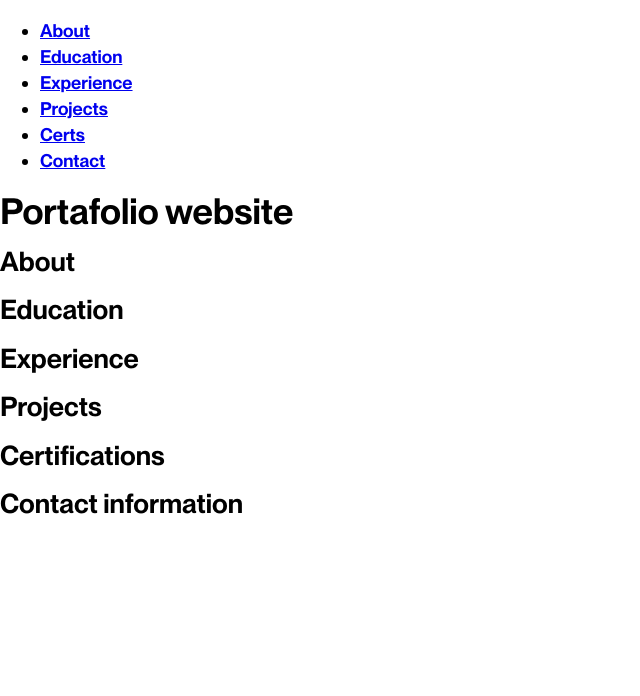
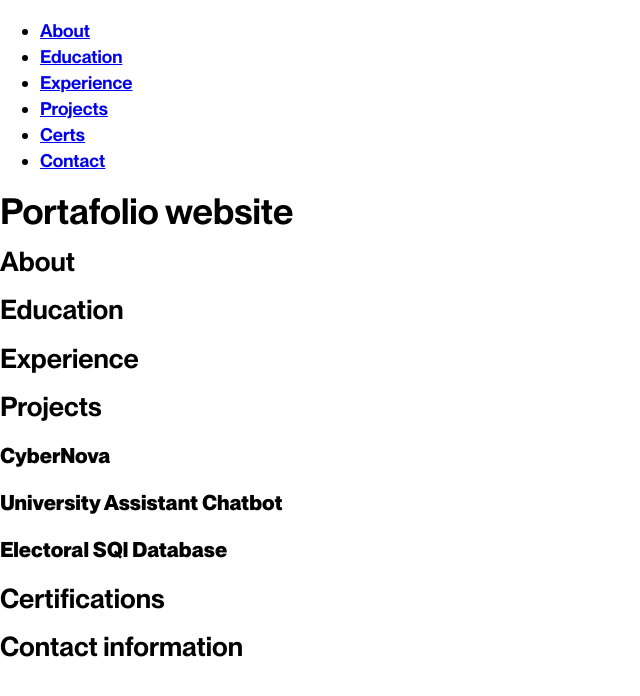
Before and after one commit to sebas-cat/Personal-website, a React (Vite) app: page / in a window 1280 px wide. Shown: the top 696 px of the page, without its empty margins (0-640 px from the left). Built offline with nearby package versions, Linux system fonts and the light colour scheme.

Commit message:
feat: added the Project data model and ProjectCard component with conditional rendering

```diff
--- a/src/App.tsx
+++ b/src/App.tsx
@@ -1,3 +1,5 @@
+import {projects} from './data/projects'
+import ProjectCard from './components/ProjectCard'
 
 interface NavigationItem {
   label: string
@@ -11,6 +13,7 @@ const navigationItems: NavigationItem[] = [
   { label: "Certs", href: "#certs" },
   { label: "Contact", href: "#contact" },
 ]
+
 const App = () => {
   return (
     <div>
@@ -28,7 +31,10 @@ const App = () => {
         <section id="about"><h2>About</h2></section>
           <section id="education"><h2>Education</h2></section>
             <section id="experience"><h2>Experience</h2></section>
-              <section id="projects"><h2>Projects</h2></section>
+              <section id="projects"><h2>Projects</h2>
+              {projects.map((project) => (
+                <ProjectCard key={project.id} project={project}/>
+              ))}</section>
                 <section id="certs"><h2>Certifications</h2> </section>
                   <section id="contact"><h2>Contact information</h2></section>
 
--- /dev/null
+++ b/src/components/ProjectCard.tsx
@@ -0,0 +1,16 @@
+import type {Project } from '../data/projects'
+
+interface ProjectCardProps {
+    project: Project
+}
+
+const ProjectCard = ({project}: ProjectCardProps) => {
+    return (
+        <article>
+            <h3>{project.title}</h3>
+        </article>
+
+
+    )
+}
+export default ProjectCard
--- /dev/null
+++ b/src/data/projects.ts
@@ -0,0 +1,29 @@
+export interface Project {
+    id: string
+    title: string
+    summary?: string
+    stack?: string[]
+    repoUrl?: string
+    status: 'in-progress' | 'completed'
+}
+
+export const projects: Project[] = [
+{
+    id: "cybernova",
+    title: "CyberNova",
+    repoUrl: 'https://github.com/sebas-cat/Cryptography-tool---CYBERNOVA',
+    status: "in-progress",
+},
+{
+    id: "University-assistant",
+    title: "University Assistant Chatbot",
+    repoUrl: 'https://github.com/sebas-cat/Chatbot-',
+    status: "in-progress",
+},
+{
+    id: "electoral-sql",
+    title: "Electoral SQl Database",
+    repoUrl: '---',
+    status: "completed",
+},
+]
```
